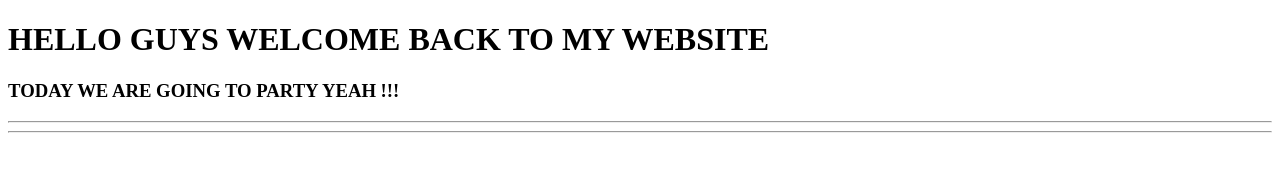
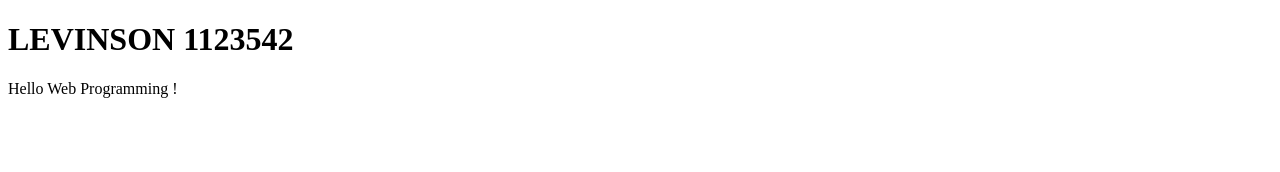
Before and after one commit to Lelevinson/Lelevinson.github.io, a plain HTML site: page index.html in a window 1280 px wide. Drawn offline with Linux system fonts and the light colour scheme.

Commit message:
Update index.html

```diff
--- a/index.html
+++ b/index.html
@@ -3,12 +3,10 @@
     <title>1123542_First Website</title>
     <body>
         <h1>
-            HELLO GUYS WELCOME BACK TO MY WEBSITE
+            LEVINSON 1123542
         </h1>
-        <h3>
-            TODAY WE ARE GOING TO PARTY YEAH !!!
-        </h3>
-        <hr>
-        <hr>
+        <p>
+            Hello Web Programming !
+        <p>
     </body>
 </html>
```
